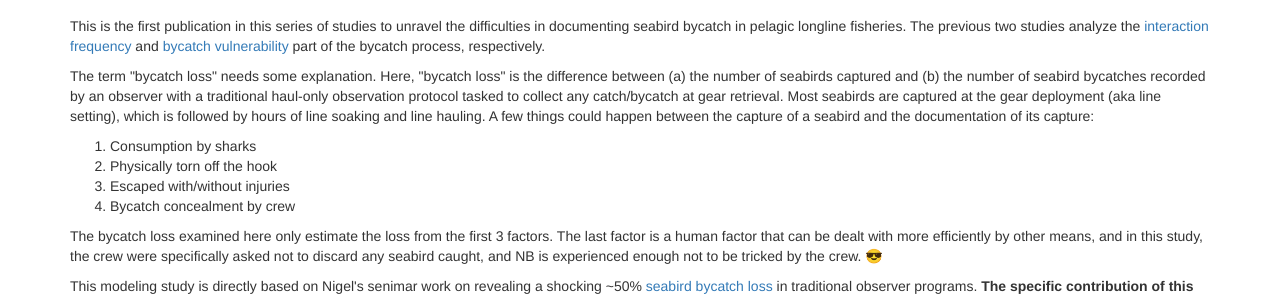
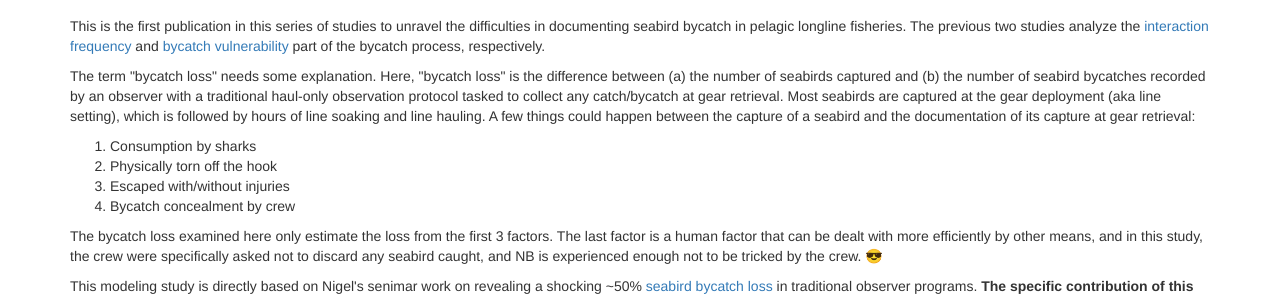
Before and after one commit to HVoltBb/HVoltBb.github.io, a Jekyll site: the page built from random/posts/birdbycatch_paper2021_3.html, in a window 1280 px wide and 900 px high, scrolled down 633 px. Shown: the part 334-632 px from the top of the window. Built offline with Jekyll 4.4.1, drawn with Linux system fonts in a browser that asks for light colours; comment, search, counter and statistics services are not loaded.

Commit message:
Update birdbycatch_paper2021_3.html

```diff
--- a/random/posts/birdbycatch_paper2021_3.html
+++ b/random/posts/birdbycatch_paper2021_3.html
@@ -27,7 +27,7 @@
 
 <p>This is the first publication in this series of studies to unravel the difficulties in documenting seabird bycatch in pelagic longline fisheries. The previous two studies analyze the <a href="/random/posts/birdbycatch_paper2021_2.html">interaction frequency</a> and <a href="/random/posts/birdbycatch_paper2021.html">bycatch vulnerability</a> part of the bycatch process, respectively.
 
-<p>The term "bycatch loss" needs some explanation. Here, "bycatch loss" is the difference between (a) the number of seabirds captured and (b) the number of seabird bycatches recorded by an observer with a traditional haul-only observation protocol tasked to collect any catch/bycatch at gear retrieval. Most seabirds are captured at the gear deployment (aka line setting), which is followed by hours of line soaking and line hauling. A few things could happen between the capture of a seabird and the documentation of its capture:</p>
+<p>The term "bycatch loss" needs some explanation. Here, "bycatch loss" is the difference between (a) the number of seabirds captured and (b) the number of seabird bycatches recorded by an observer with a traditional haul-only observation protocol tasked to collect any catch/bycatch at gear retrieval. Most seabirds are captured at the gear deployment (aka line setting), which is followed by hours of line soaking and line hauling. A few things could happen between the capture of a seabird and the documentation of its capture at gear retrieval:</p>
 <ol>
 	<li>Consumption by sharks</li>
 	<li>Physically torn off the hook</li>
```
